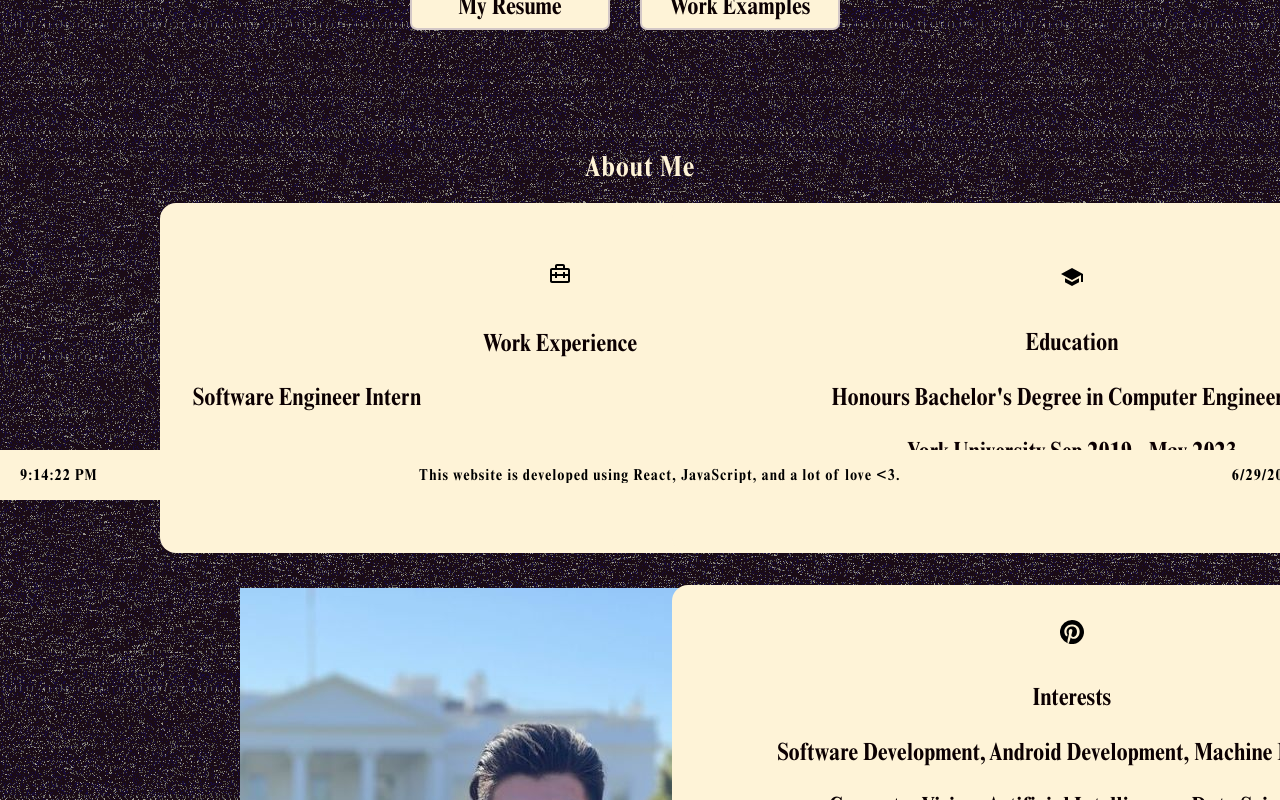
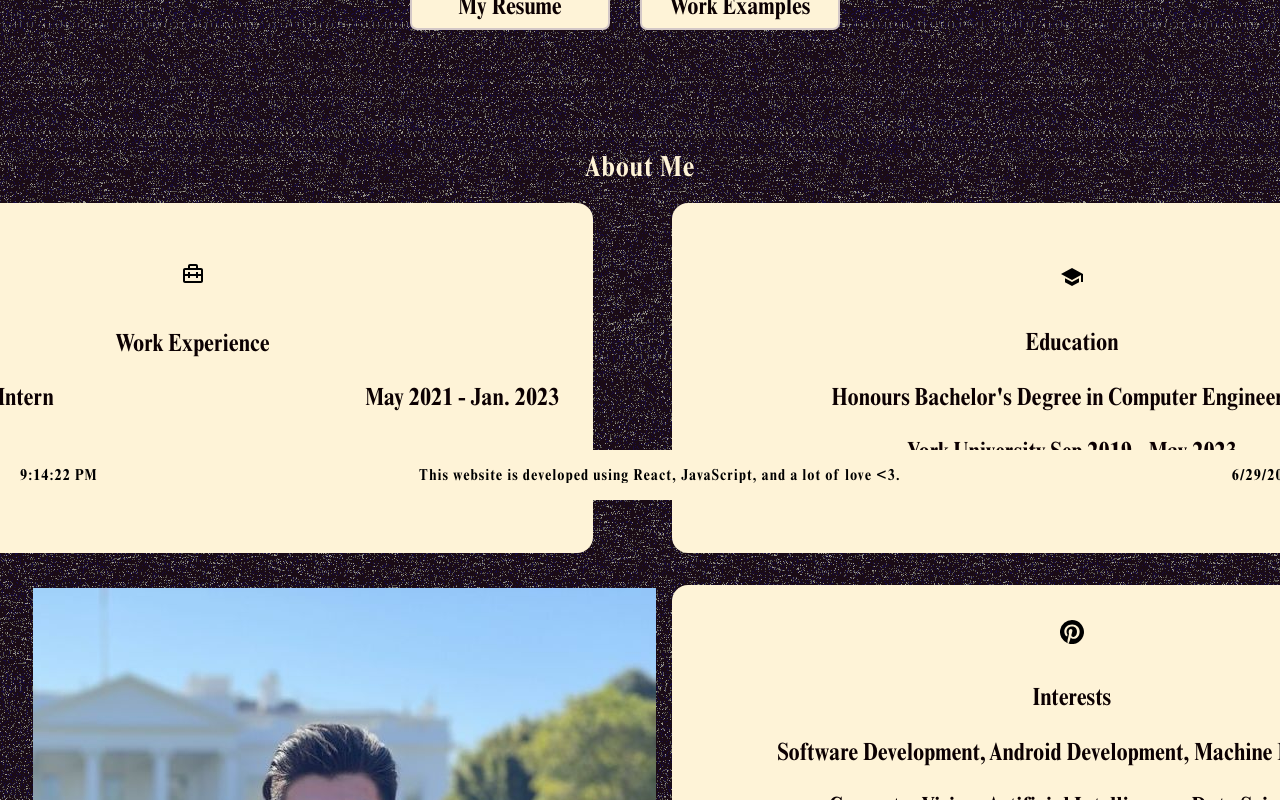
Before and after one commit to tenlalong/portfolio-website, a React (Create React App) app: page / in a window 1280 px wide. Shown: the part 300-1100 px from the top of the page. Built offline with nearby package versions, Linux system fonts and the light colour scheme.

Commit message:
Fix some css bugs

```diff
--- a/src/pages/components/body/about/About.js
+++ b/src/pages/components/body/about/About.js
@@ -15,7 +15,7 @@ export default function About() {
       <div className="container about__container">
         <div className="about_me-image">
           <div className="about__cards" >
-            <button className="about__card" style={{ marginLeft: '160px' }}>
+            <button className="about__card" >
               <BiBriefcaseAlt2 className="about__card-icon" style={{ marginTop: '20px' }}/>
               <p style={{marginTop: '20px', marginBottom: '0px'}}>Work Experience</p>
               <p class="work_header" style={{marginTop: '0px' , marginBottom: '0px'}}>
--- a/src/pages/components/body/about/about.css
+++ b/src/pages/components/body/about/about.css
@@ -8,6 +8,7 @@
     display: grid;
     grid-template-columns: 35% 50%;
     gap: 15%;
+    justify-items: center;
 }
 
 p {
```
